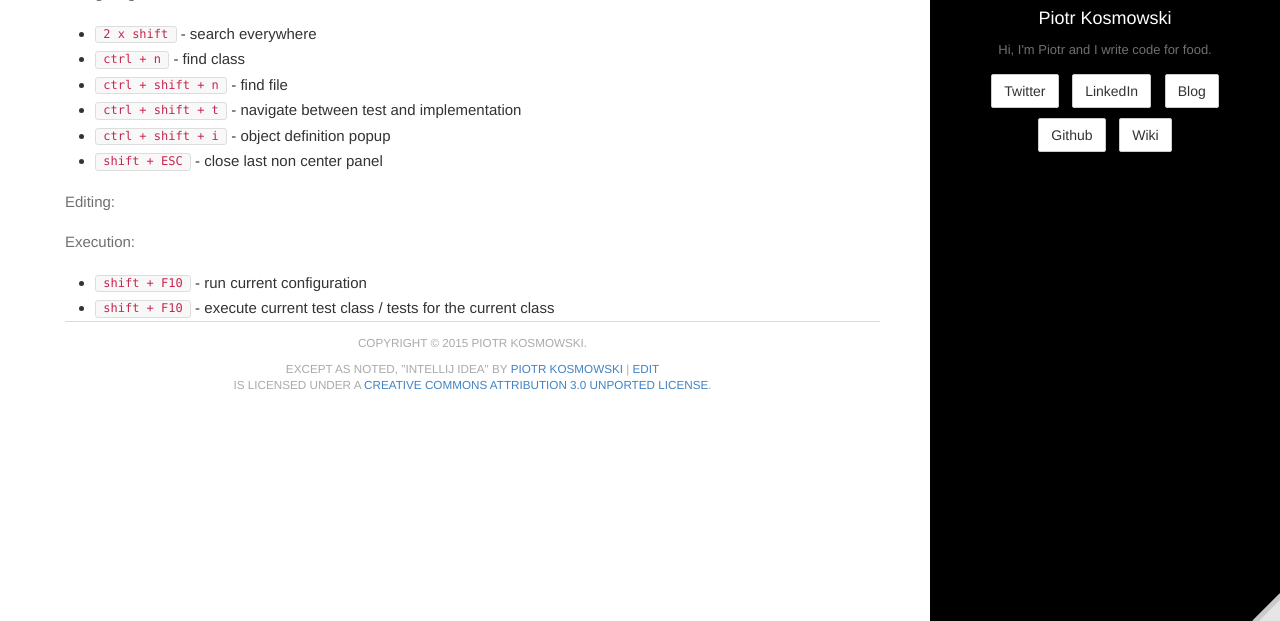
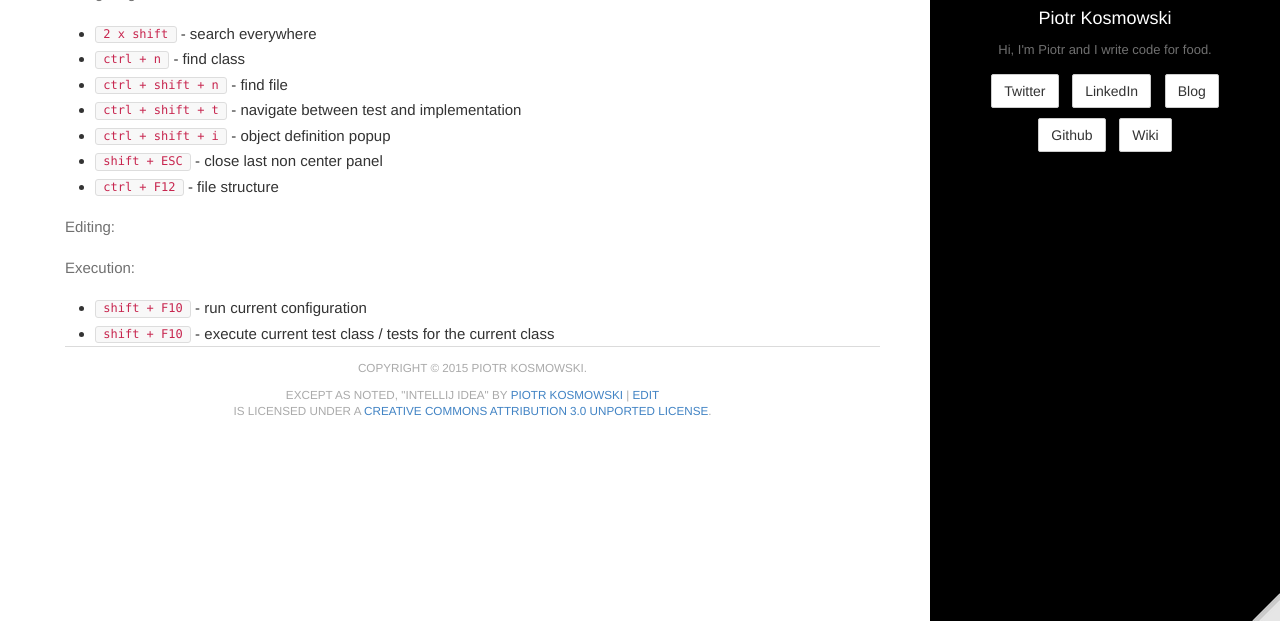
Before and after one commit to kospiotr/kospiotr.github.io, a Jekyll site: the page built from wiki/intellij-idea.md, in a window 1280 px wide, cut to the strip 279-900 px from the top of the page. Built offline with Jekyll 4.4.1, drawn with Linux system fonts in a browser that asks for light colours; Markdown is read by kramdown in place of the engine named in the settings.

Commit message:
Update intellij-idea.md

```diff
--- a/wiki/intellij-idea.md
+++ b/wiki/intellij-idea.md
@@ -21,6 +21,7 @@ Navigating:
 * `ctrl + shift + t` - navigate between test and implementation
 * `ctrl + shift + i` - object definition popup
 * `shift + ESC` - close last non center panel
+* `ctrl + F12` - file structure
 
 Editing:
 
```
